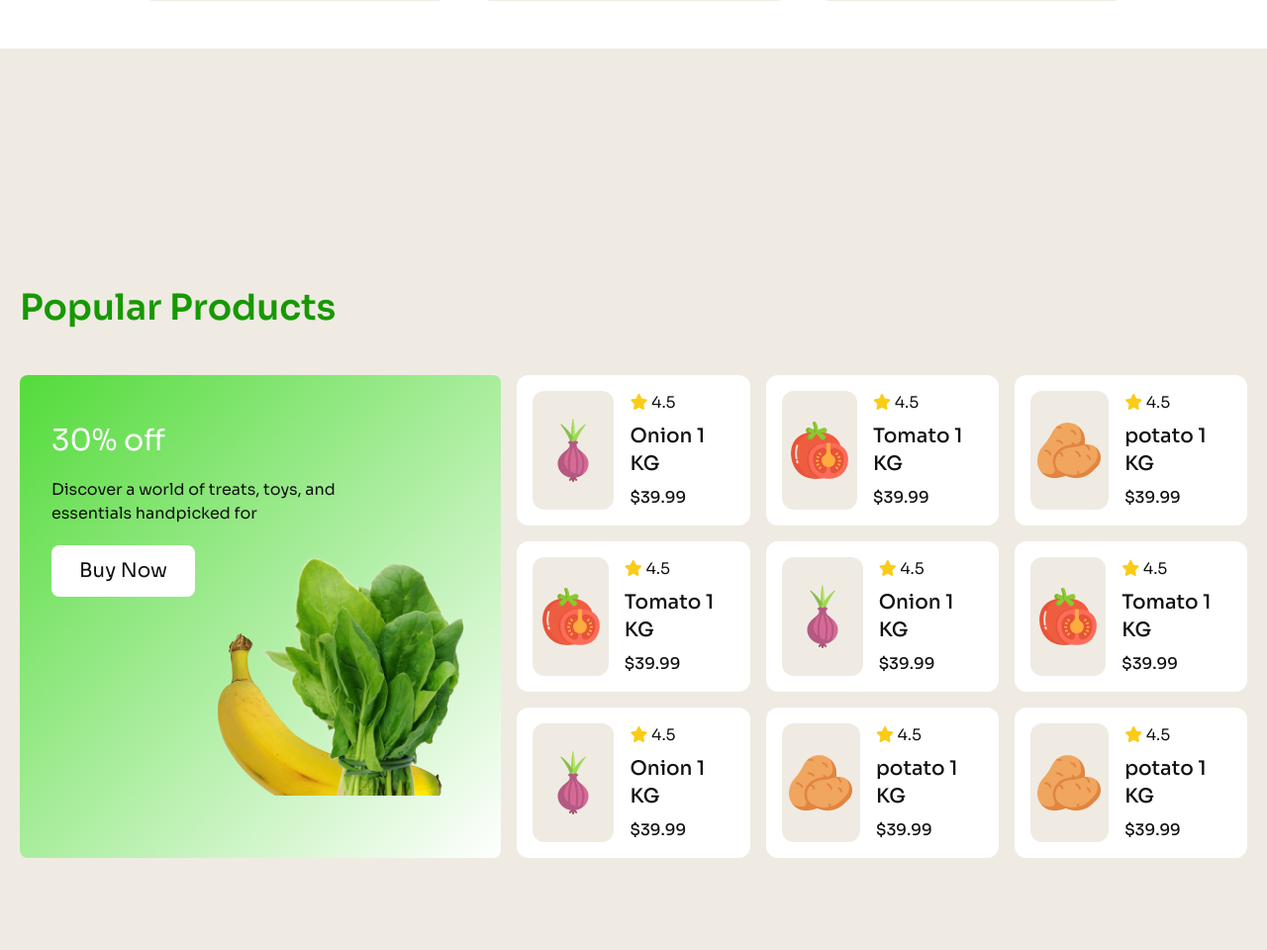
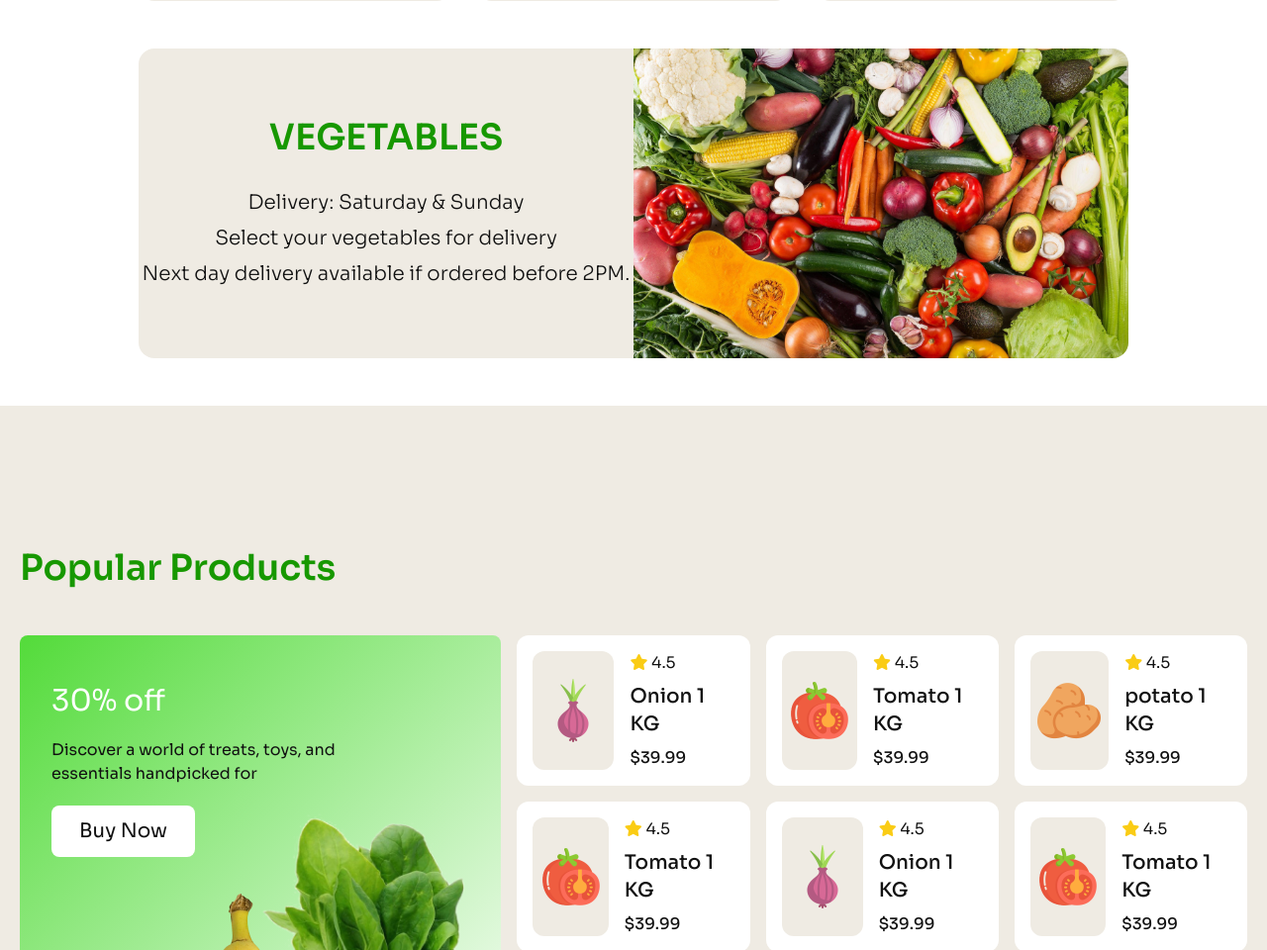
Before and after one commit to Arman3747/Assignment_03_Category_0002, a plain HTML site: page index.html in a window 1280 px wide. Shown: the part 1840-2800 px from the top of the page at 99% size. Drawn offline with nearby package versions, Linux system fonts and the light colour scheme.

Commit message:
new section added completed and responsive

```diff
--- a/index.html
+++ b/index.html
@@ -36,6 +36,12 @@
       .font_poppins {
         font-family: "Poppins", serif;
       }
+
+      @media screen and (max-width: 640px) {
+        .navbar {
+          display: none;
+        }
+      }
     </style>
 
     <script>
@@ -55,6 +61,7 @@
       };
     </script>
   </head>
+
   <body class="m-0 p-0 font_sora">
     <!-- header -->
     <header class="bg-gradient-to-t from-[#EFEBE3] to-[#FFFFFF]">
@@ -74,7 +81,7 @@
       </nav>
 
       <!-- medium and large nav bar -->
-      <nav class="sm:hidden md:inline">
+      <nav class="sm:hidden md:inline navbar">
         <div
           class="flex justify-between items-center md:px-4 xl:px-[140px] md:pt-6"
         >
@@ -88,7 +95,7 @@
           </div>
           <!-- part 2 -->
           <div class="lg:mr-24">
-            <ul class="flex text-black_11 text-xl gap-8">
+            <ul class="flex text-black_11 text-xl md:gap-8">
               <li>Product</li>
               <li>Services</li>
               <li>Contact us</li>
@@ -96,7 +103,9 @@
           </div>
           <!-- part 3 -->
           <div class="flex text-black_11 text-xl gap-2.5">
-            <button><i class="fa-solid fa-magnifying-glass mr-4"></i></button>
+            <button>
+              <i class="fa-solid fa-magnifying-glass mr-4"></i>
+            </button>
             <button><i class="fa-solid fa-cart-shopping mr-4"></i></button>
 
             <button
@@ -137,6 +146,7 @@
       </div>
     </header>
 
+    <!-- main section -->
     <main>
       <!-- Services section -->
 
@@ -220,10 +230,28 @@
         </div>
       </section>
 
+      <!-- new added section -->
+
+      <section>
+        <div class="rounded-2xl flex flex-col md:flex-row md:justify-between items-center mb-12 bg-used_gray mx-4 md:mx-[20px] lg:mx-[140px]">
+          <div class="flex justify-center flex-col w-[100%] md:w-[50%]">
+            <h3 class="sm:mt-4 text-used_green font-semibold text-2xl md:text-4xl text-center mb-4 lg:mb-8">VEGETABLES</h3>
+            <p class="text-black_11 font-light text-base md:text-xl text-center mb-2">Delivery: Saturday & Sunday</p>
+            <p class="text-black_11 font-light text-base md:text-xl text-center mb-2">Select your vegetables for delivery</p>
+            <p class="text-black_11 font-light text-base md:text-xl text-center mb-4">
+              Next day delivery available if ordered before 2PM.
+            </p>
+          </div>
+          <div class="w-[100%] md:w-[50%]">
+            <img class="w-[100%] rounded-b-2xl md:rounded-l-none md:rounded-r-2xl" src="assets/vegetables.jpg" alt="" />
+          </div>
+        </div>
+      </section>
+
       <!-- Popular Products Section -->
 
       <section
-        class="bg-used_gray mx-0 px-4 py-12 md:px-[20px] md:pb-[140px] md:pt-[130px]"
+        class="bg-used_gray mx-0 px-4 py-8 md:px-[20px] md:pb-[140px]"
       >
         <h3
           class="font-semibold text-2xl md:text-3xl lg:text-4xl text-used_green mt-12 lg:mt-28 mb-8 md:mb-12"
```
Also changed, not shown: assets/vegetables.jpg (added).
